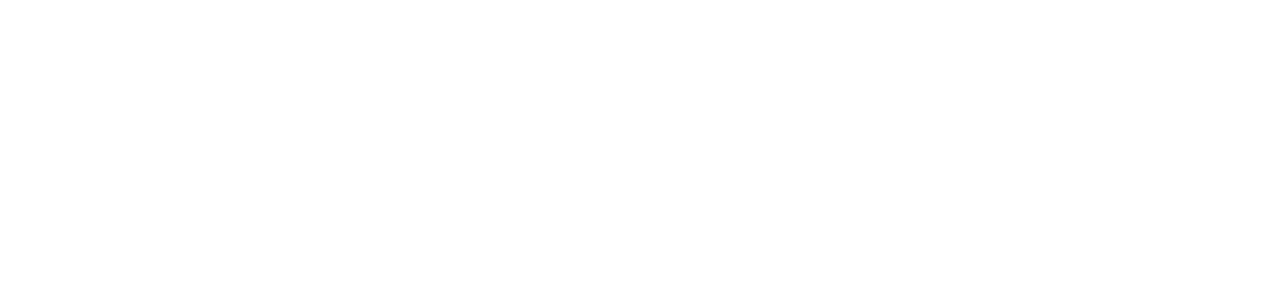
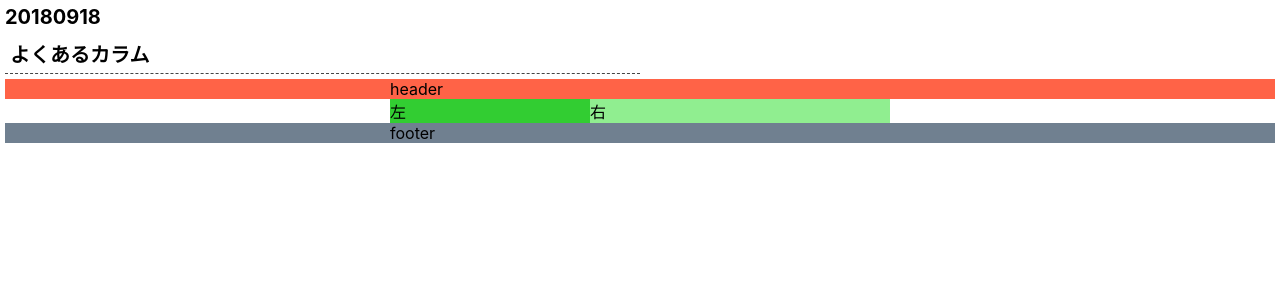
Before and after one commit to YukaKadokura/freespace, a Nuxt app: page /day/2018/09/18 in a window 1280 px wide. Before the commit this address had no page. Shown: the top 300 px of the page. Built offline with nearby package versions, Linux system fonts and the light colour scheme.

Commit message:
20180918分のページの作成。

```diff
--- /dev/null
+++ b/pages/day/2018/09/18.vue
@@ -0,0 +1,76 @@
+<template>
+    <div class="contents">
+        <h1>{{ title }}</h1>
+        <div class="content c1">
+            <h2>よくあるカラム</h2>
+            <div>
+                <header>
+                    <div class="box">header</div>
+                </header>
+                <main>
+                    <div class="box">
+                        <div id="left">左</div>
+                        <div id="right">右</div>
+                    </div>
+                    <div style="clear:both;"></div>
+                </main>
+                <footer>
+                    <div class="box">footer</div>
+                </footer>
+            </div>
+        </div>
+    </div>
+</template>
+
+<script>
+export default{
+    data(){
+        return{
+            title:"20180918"
+        }
+    }
+}
+</script>
+
+<style scoped>
+.contents{
+    margin:5px;
+}
+.contents h1{
+    font-size:20px;
+}
+.content{
+    margin-top:5px;
+}
+.content h2{
+    font-size:20px;
+    padding:5px;
+    border-bottom:dashed 1px #454545;
+    width:50%;
+    margin-bottom:5px;
+}
+.box{
+    width:500px;
+    margin: 0 auto;
+}
+header{
+    background:tomato;
+}
+main{
+    background:skublue;
+}
+footer{
+    clear:both;
+    background:slategray;
+}
+#left{
+    background:limegreen;
+    float:left;
+    width:200px;
+}
+#right{
+    background:lightgreen;
+    float:left;
+    width:300px;
+}
+</style>
--- a/pages/index.vue
+++ b/pages/index.vue
@@ -7,6 +7,7 @@
     <div class="content">
       <div class="day">
         <p>201809</p>
+        <v-btn small nuxt-link to="/day/2018/09/18">20180918</v-btn>
         <v-btn small nuxt-link to="/day/2018/09/17">20180917</v-btn>
         <v-btn small nuxt-link to="/day/2018/09/16">20180916</v-btn>
         <v-btn small nuxt-link to="/day/2018/09/15">20180915</v-btn>
```
